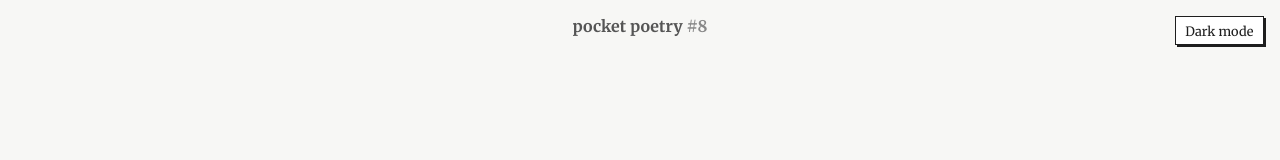
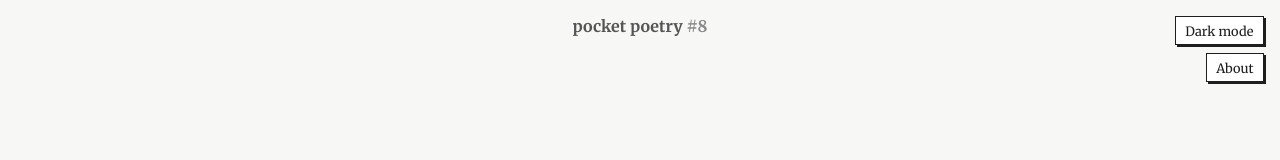
Before and after one commit to axelsoderberg/pocket-poetry, a SvelteKit app: page / in a window 1280 px wide. Shown: the top 160 px of the page. Built offline with nearby package versions, Linux system fonts and the light colour scheme.

Commit message:
about modal

```diff
--- a/src/routes/+layout.svelte
+++ b/src/routes/+layout.svelte
@@ -1,5 +1,6 @@
 <script lang="ts">
 	import { onMount } from 'svelte';
+	import { fade, scale } from 'svelte/transition';
 	import favicon from '$lib/assets/favicon.svg';
 
 	let { children } = $props();
@@ -8,6 +9,7 @@
 
 	const THEME_STORAGE_KEY = 'pocket-poetry-theme';
 	let theme = $state<Theme>('light');
+	let isAboutOpen = $state(false);
 
 	function applyTheme(nextTheme: Theme) {
 		theme = nextTheme;
@@ -23,6 +25,26 @@
 
 	function toggleTheme() {
 		applyTheme(theme === 'light' ? 'dark' : 'light');
+	}
+
+	function openAbout() {
+		isAboutOpen = true;
+	}
+
+	function closeAbout() {
+		isAboutOpen = false;
+	}
+
+	function handleOverlayClick(event: MouseEvent) {
+		if (event.currentTarget === event.target) {
+			closeAbout();
+		}
+	}
+
+	function handleKeyDown(event: KeyboardEvent) {
+		if (event.key === 'Escape' && isAboutOpen) {
+			closeAbout();
+		}
 	}
 
 	onMount(() => {
@@ -63,6 +85,9 @@
 	</script>
 </svelte:head>
 
+<svelte:window onkeydown={handleKeyDown} />
+
+<div class="controls">
 	<button
 		class="theme-toggle"
 		onclick={toggleTheme}
@@ -71,6 +96,42 @@
 	>
 		{theme === 'light' ? 'Dark mode' : 'Light mode'}
 	</button>
+
+	<button
+		class="about-toggle"
+		onclick={openAbout}
+		type="button"
+		aria-haspopup="dialog"
+		aria-expanded={isAboutOpen}
+	>
+		About
+	</button>
+</div>
+
+{#if isAboutOpen}
+	<div
+		class="about-modal-overlay"
+		role="presentation"
+		onclick={handleOverlayClick}
+		transition:fade={{ duration: 100 }}
+	>
+		<div
+			class="about-modal"
+			role="dialog"
+			aria-modal="true"
+			aria-labelledby="about-title"
+			transition:scale={{ duration: 100, start: 0.97 }}
+		>
+			<h2 id="about-title">About Pocket Poetry</h2>
+			<p>
+				Pocket Poetry is a small daily word playground inspired by the classic fridge magnet sets.
+				50 random words each day, resets midnight UTC. Enjoy!
+			</p>
+			<p>Made by Axel Söderberg</p>
+			<button class="about-close" type="button" onclick={closeAbout}>Close</button>
+		</div>
+	</div>
+{/if}
 
 {@render children()}
 
@@ -106,11 +167,20 @@
 			color var(--theme-transition-duration) var(--theme-transition-easing);
 	}
 
-	.theme-toggle {
+	.controls {
 		position: fixed;
 		top: 1rem;
 		right: 1rem;
 		z-index: 30;
+		display: flex;
+		flex-direction: column;
+		align-items: flex-end;
+		gap: 0.5rem;
+	}
+
+	.theme-toggle,
+	.about-toggle,
+	.about-close {
 		padding: 0.35rem 0.6rem;
 		font-size: 0.8rem;
 		font-family: 'Merriweather', serif;
@@ -126,6 +196,49 @@
 			box-shadow var(--theme-transition-duration) var(--theme-transition-easing);
 	}
 
+	.about-modal-overlay {
+		position: fixed;
+		inset: 0;
+		z-index: 10000;
+		padding: 1rem;
+		display: flex;
+		align-items: center;
+		justify-content: center;
+		background: rgb(0 0 0 / 45%);
+	}
+
+	.about-modal {
+		width: min(340px, 100%);
+		padding: 1rem;
+		background: var(--surface-bg);
+		color: var(--app-text);
+		border: 1px solid var(--surface-border);
+		box-shadow:
+			var(--surface-shadow) 3px 3px 0px,
+			var(--surface-shadow) 6px 6px 0px;
+		transition:
+			background-color var(--theme-transition-duration) var(--theme-transition-easing),
+			color var(--theme-transition-duration) var(--theme-transition-easing),
+			border-color var(--theme-transition-duration) var(--theme-transition-easing),
+			box-shadow var(--theme-transition-duration) var(--theme-transition-easing);
+	}
+
+	.about-modal h2 {
+		margin: 0 0 0.5rem;
+		font-family: 'Merriweather', serif;
+		font-size: 1rem;
+	}
+
+	.about-close {
+		display: block;
+		margin-left: auto;
+	}
+
+	/* .about-modal p {
+		margin: 0 0 0.75rem;
+		line-height: 1.45;
+	} */
+
 	@media (prefers-reduced-motion: reduce) {
 		:global(html) {
 			--theme-transition-duration: 0ms;
```
Lines whose indentation alone changed are shown as unchanged.
